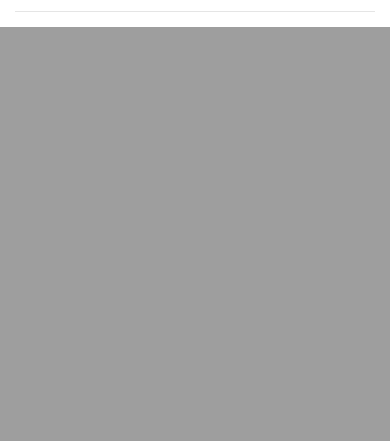
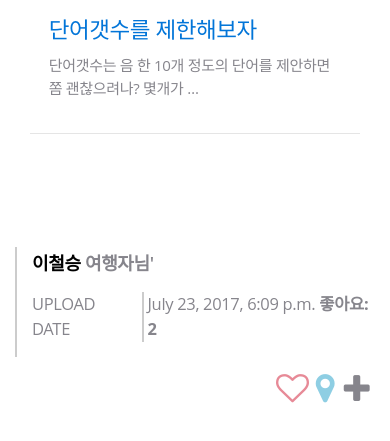
Before and after one commit to leechulseung/tourship, a Django app: page /newspeed/ in a window 390 px wide. Shown: the part 1466-1907 px from the top of the page. Before the commit the page ends 1493 px from the top, so only its background shows below. Run offline with Django 3.2, Linux system fonts and the light colour scheme; a user stored in the database is signed in; data comes from the database, SQL or seed files in the repository; both versions use the stored data as it was after the commit; some libraries are stand-ins or nearby versions.

Commit message:
CRD구현, 댓글 구현, 좋아요 구현(ajax)

```diff
--- a/accounts/forms.py
+++ b/accounts/forms.py
@@ -91,9 +91,9 @@ class PostForm(forms.ModelForm):
         widgets={
             'local': forms.Select(attrs={'class':'form-control'}),
             'country': forms.Select(attrs={'class':'form-control'}),
-            'address': forms.TextInput(attrs={'class':'form-control px-0'}),
-            'title': forms.TextInput(attrs={'class':'form-control'}),
-            'tourdate': forms.TextInput(attrs={'class':'form-control','placeholder':'ex) 20170623'}),
-            'content': forms.Textarea(attrs={'class':'form-control'}),
+            'address': forms.TextInput(attrs={'class':'form-control px-0','placeholder':'상세주소'}),
+            'title': forms.TextInput(attrs={'class':'form-control','placeholder':'제목을 입력하세요.'}),
+            'tourdate': forms.TextInput(attrs={'class':'form-control','placeholder':'20170623'}),
+            'content': forms.Textarea(attrs={'class':'form-control','placeholder':'내용을 입력하세요.'}),
             'privacy': forms.Select(attrs={'class':'form-control'}),
         }
--- a/accounts/views.py
+++ b/accounts/views.py
@@ -30,7 +30,7 @@ def login(request):
 @login_required
 def index(request):
     post_list = Post.objects.all().filter(author=request.user)
-    form = PostForm(request.POST or None)
+    form = PostForm(request.POST or None, request.FILES or None)
     if form.is_valid():
         post =form.save(commit=False)
         post.author = request.user
--- /dev/null
+++ b/news/static/news/comment_ajax.js
@@ -0,0 +1,55 @@
+function getCookie(name) {
+    var cookieValue = null;
+    if (document.cookie && document.cookie != '') {
+        var cookies = document.cookie.split(';');
+        for (var i = 0; i < cookies.length; i++) {
+            var cookie = jQuery.trim(cookies[i]);
+            // Does this cookie string begin with the name we want?
+            if (cookie.substring(0, name.length + 1) == (name + '=')) {
+                cookieValue = decodeURIComponent(cookie.substring(name.length + 1));
+                break;
+            }
+        }
+    }
+    return cookieValue;
+}
+
+// unbind().bind() 더블클릭 방지
+$('.ajaxButton').unbind().bind("click", addAnswer);
+
+        function addAnswer(e){
+        e.submit
+        e.stopPropagation(); // 같은 영역에 속해있는 중복 클릭 방지
+        e.preventDefault();  // 이벤트 진행 중지
+
+        var pk = $(this).parent().attr('name'); //선택된 요소의 부모의 name속성 캐치
+
+        var message = $('.message'+pk+' #id_message').val()
+
+        var csrf = getCookie("csrftoken");
+
+        $.ajax({
+               type : 'post', // post방식으로 전송
+               url : "", // 서버로 보낼 url 주소
+               data : {  // 서버로 보낼 데이터들 dict형식
+                'pk':pk,
+                'message': message,
+                'csrfmiddlewaretoken': csrf,
+                },
+                // 서버에서 리턴받아올 데이터 형식
+               dataType : 'html',
+
+               //서버에서 무사히 html을 리턴하였다면 실행
+               success : function(data, textStatus, jqXHR){
+                $('.message'+pk+' #id_message').val("")
+                $('#ajax-comment'+pk).append(data);
+                //append(data);
+               },
+
+               //서버에서 html을 리턴해주지 못했다면
+               error : function(data, textStatus, jqXHR){
+                alert("실패 하였다.");
+               },
+
+           });
+       }
--- /dev/null
+++ b/news/static/news/destroy_ajax.js
@@ -0,0 +1,43 @@
+$('.destroy').unbind().bind("click", addAnswer);
+
+        function addAnswer(e){
+        e.submit
+        e.stopPropagation(); // 같은 영역에 속해있는 중복 클릭 방지
+        e.preventDefault();  // 이벤트 진행 중지
+
+        var pk = $(this).attr('name'); //선택된 요소의 부모의 name속성 캐치
+
+        var url = "/newspeed/destroy/";
+        var csrf = getCookie("csrftoken");
+
+        var destroy = confirm('정말로 삭제하시겠 습니까?')
+
+        if(destroy){
+          $.ajax({
+               type : 'post', // post방식으로 전송
+               url : url, // 서버로 보낼 url 주소
+               data : {  // 서버로 보낼 데이터들 dict형식
+                'pk':pk,
+                'csrfmiddlewaretoken': csrf,
+                },
+                // 서버에서 리턴받아올 데이터 형식
+               dataType : 'html',
+
+               //서버에서 무사히 html을 리턴하였다면 실행
+               success : function(data, textStatus, jqXHR){
+                location.reload();
+                alert("삭제 되었습니다.")
+                //append(data);
+               },
+
+               //서버에서 html을 리턴해주지 못했다면
+               error : function(data, textStatus, jqXHR){
+                alert("실패 하였다.");
+               },
+
+           });
+        }else{
+
+        }
+
+       }
--- /dev/null
+++ b/news/static/news/like_ajax.js
@@ -0,0 +1,27 @@
+$(".like").click(function(e){
+    e.stopPropagation(); // 같은 영역에 속해있는 중복 클릭 방지
+    e.preventDefault();  // 이벤트 진행 중지
+    var pk = $(this).attr('name');
+    var url = $(this).attr('href');
+    var csrf = getCookie("csrftoken");
+    $.ajax({ // .like 버튼을 클릭하면 <새로고침> 없이 ajax로 서버와 통신하겠다.
+      type: "POST", // 데이터를 전송하는 방법을 지정
+      url: url, // 통신할 url을 지정
+      data: {'pk': pk, 'csrfmiddlewaretoken': csrf,}, // 서버로 데이터 전송시 옵션
+      dataType: "json", // 서버측에서 전송한 데이터를 어떤 형식의 데이터로서 해석할 것인가를 지정, 없으면 알아서 판단
+
+     // 서버측에서 전송한 Response 데이터 형식 (json)
+      // {'likes_count': post.like_count, 'message': message }
+
+      success: function(response){ // 통신 성공시 - 좋아요 갯수 변경, 유저 목록 변경
+
+        $("#count-"+pk).html("<string>좋아요</strong> :"+response.like_count);
+
+        //var users = $("#like-user-"+pk).text();
+      },
+     error: function(request, status, error){ // 통신 실패시 - 로그인 페이지 리다이렉트
+
+        //  alert("code:"+request.status+"\n"+"message:"+request.responseText+"\n"+"error:"+error);
+      },
+    });
+  })
--- /dev/null
+++ b/news/static/news/news_list_ajax.html
@@ -0,0 +1,5 @@
+ <tr>
+    <td width="20%">{{ comment.author.get_short_name }}</td>
+    <td width="50%">{{ comment.message }}</td>
+    <td width="30%">{{ comment.updated_at }}</td>
+</tr>
--- a/news/templates/news/news_list.html
+++ b/news/templates/news/news_list.html
@@ -14,7 +14,7 @@
             </button>
             <div class="collapse submit mt-1" id="collapseExample">
                 <form class="form-inline" action="" method="get">
-                    <input class="form-control mr-sm-2" type="text" placeholder="Search">
+                    <input class="form-control mr-sm-2" type="text" placeholder="Search" name="search">
                     <button class="btn btn-primary my-2 my-sm-0" type="submit">Search</button>
                 </form>
             </div>
@@ -29,27 +29,31 @@
                 <div class="btn-group d-flex row justify-content-end" role="group" aria-label="Basic example" data-toggle="bottons">
                     <button type="button" class="btn btn-secondary">실시간 순</button>
                     <button type="button" class="btn btn-secondary">좋아요 순</button>
-                    <button type="button" class="btn btn-secondary"><a href=./newspeed2.html>실시간 타임라인 보기</a></button>
+                    <button type="button" class="btn btn-secondary"><a href="{% url 'news:news_list' %}" data-method="get" data-value="1" data-value="se">실시간 타임라인 보기</a></button>
                 </div>
             </section>
 <!-- 필터 끝 -->
 
 <!-- 게시글 시작 -->
+        {% for post in post_list %}
+        <div class="container pt-5 mt-5">
             <section class="posts pt-4">
                 <ul class="row justify-content-center">
                     <li class="col-12 col-sm-6">
                         <div class="post pl-3 pt-1">
-                            <p class="post_user"><a href="#">'박기철</a> 여행자님'</p>
+                            <p class="post_user"><a href="#">{{ post.author.get_short_name }}</a> 여행자님'</p>
                             <div class="d-flex flex-nowrap">
                                 <p class="post_upload">UPLOAD DATE</p>
                                 <!-- 게시글 게시 시간 -->
-                                <p class="post_date ml-2 pl-1">2017.07.01 PM 03:15</p>
+                                <p class="post_date ml-2 pl-1">{{ post.updated_at }} <strong id="count-{{post.id}}">좋아요: {{post.like_set.count}}</strong></p>
                             </div>
                         </div>
                     </li>
                     <li class="col-12 col-sm-6">
                         <div class="icon pt-3 pr-3 row justify-content-end">
-                            <i class="fa fa-heart-o fa-2x px-1" aria-hidden="true"></i>
+                        <!--좋아요 버튼-->
+                            <a name="{{post.id}}" href="{% url 'news:post_like' %}" class="like"><i class="fa fa-heart-o fa-2x px-1 " aria-hidden="true" ></i></a>
+                        <!--//좋아요 버튼 끝 -->
                             <i class="fa fa-map-marker fa-2x px-1" aria-hidden="true"></i>
                             <div class="dropdown">
                                 <button class="btn_option" type="button" id="dropdownMenuButton" data-toggle="dropdown" aria-haspopup="true" aria-expanded="false">
@@ -57,27 +61,31 @@
                                 </button>
                                 <!-- 게시글 공유 -->
                                 <div class="dropdown-menu" aria-labelledby="dropdownMenuButton">
+                                {% if user == post.author %}
                                     <a class="dropdown-item" href="#"><i class="fa fa-share-alt" aria-hidden="true"></i> 공유하기 </a>
+                                <!-- 게시글 수정 -->
+                                    <a class="dropdown-item" href="#"><i class="fa fa-times-circle-o" aria-hidden="true"></i> 수정하기 </a>
+                                <!-- 게시글 삭제 ajax-->
+                                    <a class="dropdown-item destroy" name="{{ post.id }}" href="#"><i class="fa fa-times-circle-o" aria-hidden="true"></i> 삭제하기 </a>
+                                {% else %}
                                     <!-- 게시자 신고 -->
                                     <a class="dropdown-item" href="#"><i class="fa fa-ban" aria-hidden="true"></i> 신고하기 </a>
                                     <!-- 게시자 차단 -->
                                     <a class="dropdown-item" href="#"><i class="fa fa-times-circle-o" aria-hidden="true"></i> 차단하기 </a>
-                                <!-- 게시글 수정 -->
-                                    <a class="dropdown-item" href="#"><i class="fa fa-times-circle-o" aria-hidden="true"></i> 수정하기 </a>
-                                <!-- 게시글 삭제 -->
-                                    <a class="dropdown-item" href="#"><i class="fa fa-times-circle-o" aria-hidden="true"></i> 삭제하기 </a>
+                                {% endif %}
                                 </div>
                             </div>
                         </div>
                     </li>
                 </ul>
             </section>
+
             <!-- 카드 내용 시작 -->
             <div class="group__card row mx-0">
                 <div class="col-12">
                     <div class="row">
                         <!-- 이미지 확대 모달 -->
-                        <div class="col-12 col-sm-12 col-md-6 col-lg-6 px-0 mt-3 mt-md-0" data-toggle="modal" data-target=".bd-example-modal-lg2">
+                        <div class="col-12 col-sm-12 col-md-6 col-lg-6 px-0 mt-3 mt-md-0" data-toggle="modal" data-target=".imgModal{{post.id}}">
                             <a href="#" class="tourbook__main__container d-flex justify-content-center">
                                 <img class="tourbook__main__img card-img-top height-fix" src="http://cfile27.uf.tistory.com/image/202F1C464DD57EB6158D14" alt>
                             </a>
@@ -104,11 +112,11 @@
                                         </a>
                                     </div>
                                     <!-- 게시글 전체보기 모달 -->
-                                    <div class="card-block" data-toggle="modal" data-target=".bd-example-modal-lg">
+                                    <div class="card-block" data-toggle="modal" data-target=".boaderModal{{post.id}}">
                                         <a href="#">
                                             <!--게시글 요약 내용-->
-                                            <h4 class="card-title">제목</h4>
-                                            <p class="card-text">요약 내용은 요기에 </p>
+                                            <h4 class="card-title">{{ post.title|truncatewords:4 }}</h4>
+                                            <p class="card-text">{{ post.content|truncatewords:10  }}</p>
                                         </a>
                                     </div>
                                     <!-- 게시글 전체보기 모달 끝 -->
@@ -119,33 +127,39 @@
                 </div>
             </div>
             <hr>
+            </div>
+        </div>
 <!-- 게시글 끝 -->
-        </div>
     </main>
 
     <!-- 사진 확대 모달 -->
-    <div class="modal fade bd-example-modal-lg2" tabindex="-1" role="dialog" aria-labelledby="myLargeModalLabel" aria-hidden="true">
+    <div class="modal fade imgModal{{post.id}}" tabindex="-1" role="dialog" aria-labelledby="myLargeModalLabel" aria-hidden="true">
     <div class="modal-dialog modal-lg" role="document">
         <div class="modal-content">
             <div class="modal-header">
-                <h5 class="modal-title" id="exampleModalLabel">박기철 여행자님의 게시글</h5>
+                <h5 class="modal-title" id="exampleModalLabel">{{ post.author.get_short_name }} 여행자님의 게시글</h5>
                 <button type="button" class="close" data-dismiss="modal" aria-label="Close">
                     <span aria-hidden="true">&times;</span>
                 </button>
             </div>
             <div class="modal-body">
+                {% if post.photo %}
+                    <img src="{{post.photo.url}}"/>
+                {% else %}
                     <img class="tourbook__main__img card-img-top height-fix" src="http://cfile27.uf.tistory.com/image/202F1C464DD57EB6158D14" alt>
+                {% endif %}
             </div>
         </div>
     </div>
 </div>
-    <!-- 자세한 내용 모달 -->
+<!--// 사진 확대 모달 끝 -->
+
 <!-- Modal content -->
-<div class="modal fade bd-example-modal-lg" tabindex="-1" role="dialog" aria-labelledby="myLargeModalLabel" aria-hidden="true">
+<div class="modal fade boaderModal{{post.id}}" tabindex="-1" role="dialog" aria-labelledby="myLargeModalLabel" aria-hidden="true">
     <div class="modal-dialog modal-lg" role="document">
         <div class="modal-content">
             <div class="modal-header">
-                <h5 class="modal-title" id="exampleModalLabel">박기철 여행자님의 게시글</h5>
+                <h5 class="modal-title" id="exampleModalLabel">{{ post.author.get_short_name}} 여행자님의 게시글</h5>
                 <button type="button" class="close" data-dismiss="modal" aria-label="Close">
                     <span aria-hidden="true">&times;</span>
                 </button>
@@ -158,10 +172,10 @@
                             <div class="row justify-content-center">
                                 <div class="col-sm-8 col-12">
                                     <div class="post pl-6">
-                                        <p class="post_user"><a href="#">'박기철</a> 여행자님'</p>
+                                        <p class="post_user"><a href="#">'{{ post.author.get_short_name }}</a> 여행자님'</p>
                                         <div class="d-flex flex-nowrap">
                                             <p class="post_upload">UPLOAD DATE</p>
-                                            <p class="post_date ml-2 pl-1">2017.07.01 PM 03:15</p>
+                                            <p class="post_date ml-2 pl-1">{{ post.updated_at}}</p>
                                         </div>
                                     </div>
                                     <div id="carouselExampleIndicators" class="carousel slide" data-ride="carousel">
@@ -170,6 +184,7 @@
                                             <li data-target="#carouselExampleIndicators" data-slide-to="1"></li>
                                             <li data-target="#carouselExampleIndicators" data-slide-to="2"></li>
                                         </ol>
+                                        <!-- 게시글 안 이미지 -->
                                         <div class="carousel-inner" role="listbox">
                                             <div class="carousel-item active">
                                                 <a href="#" class="card-img_container d-flex justify-content-center align-items-center">
@@ -206,33 +221,32 @@
                                                 <i class="fa fa-plus fa-2x pb-2" aria-hidden="true"></i>
                                             </button>
                                             <div class="dropdown-menu" aria-labelledby="dropdownMenuButton">
+                                                {% if user.is_authenticated %}
                                                     <a class="dropdown-item" href="#"><i class="fa fa-share-alt" aria-hidden="true"></i> 공유하기 </a>
+                                                <!-- 게시글 수정 -->
+                                                    <a class="dropdown-item" href="#"><i class="fa fa-times-circle-o" aria-hidden="true"></i> 수정하기 </a>
+                                                <!-- 게시글 삭제 -->
+                                                    <a class="dropdown-item destroy" name="{{post.id}}" href="#"><i class="fa fa-times-circle-o" aria-hidden="true"></i> 삭제하기</a>
+                                                {% else %}
+                                                    <!-- 게시자 신고 -->
                                                     <a class="dropdown-item" href="#"><i class="fa fa-ban" aria-hidden="true"></i> 신고하기 </a>
+                                                    <!-- 게시자 차단 -->
                                                     <a class="dropdown-item" href="#"><i class="fa fa-times-circle-o" aria-hidden="true"></i> 차단하기 </a>
-                                                <a class="dropdown-item" href="#"><i class="fa fa-times-circle-o" aria-hidden="true"></i> 수정하기 </a>
-                                                <a class="dropdown-item" href="#"><i class="fa fa-times-circle-o" aria-hidden="true"></i> 삭제하기 </a>
+                                                {% endif %}
                                             </div>
                                         </div>
                                     </div>
-                                    <p class="post_content pt-4">Lorem ipsum dolor sit amet, consectetur adipisicing elit. Quidem enim, sint quas repudiandae, et placeat nesciunt, ipsa harum officia, numquam excepturi dolor fugit nostrum modi. Architecto impedit accusamus sequi laborum.</p>
+                                    <p class="post_content pt-4">{{ post.content }}</p>
                                 </div>
                                 <table class="table mt-4">
-                                    <tbody>
+                                    <tbody id = "ajax-comment{{post.id}}">
+                                        {% for comment in post.news_comments.all %}
                                         <tr>
-                                            <td width="20%">박기철</td>
-                                            <td width="50%">멋지네요!</td>
-                                            <td width="30%">2017.07.03 AM 10:00</td>
+                                            <td width="20%">{{ comment.author.get_short_name }}</td>
+                                            <td width="50%">{{ comment.message }}</td>
+                                            <td width="30%">{{ comment.updated_at }}</td>
                                         </tr>
-                                        <tr>
-                                            <td width="20%">이두희</td>
-                                            <td width="50%">상지대 우승!</td>
-                                            <td width="30%">2017.07.03 AM 10:00</td>
-                                        </tr>
-                                        <tr>
-                                            <td width="20%">노지승</td>
-                                            <td width="55%">빠잉~</td>
-                                            <td width="25%">2017.07.03 AM 10:00</td>
-                                        </tr>
+                                        {% endfor %}
                                     </tbody>
                                 </table>
                                 <div class="d-flex">
@@ -258,12 +272,17 @@
                                 </div>
                                 <div class="container">
                                     <div class="row">
-                                        <div class="reply">
-                                            <input type="text" class="form-control mb-2 mr-sm-2 mb-sm-0 reply_text" placeholder="댓글달기">
+                                        <div class="reply message{{post.id}}">
+                                            {{ form.message }}
                                         </div>
-                                        <div class="reply_submit">
-                                            <button type="submit" class="btn btn-primary">확인</button>
+                                        <div class="reply_submit" name="{{post.id}}">
+                                            <button type="button" class="btn btn-primary ajaxButton">확인</button>
                                         </div>
+                                        <p>{{form.non_field_errors}}</p>
+                                        {% for error in form.message.errors %}
+                                            <p>{{error}}</p>
+                                        {% endfor %}
+                                        <p></p>
                                     </div>
                                 </div>
                             </div>
@@ -274,8 +293,18 @@
         </div>
     </div>
 </div>
+{% endfor %}
 {% endblock %}
 
+{% block script %}
+    <script type="text/javascript" src="https://cdnjs.cloudflare.com/ajax/libs/jquery/3.2.1/jquery.min.js"></script>
+    <script type="text/javascript" src="{% static 'news/comment_ajax.js' %}"></script>
+    <script type="text/javascript" src="{% static 'news/destroy_ajax.js' %}"></script>
+    <script type="text/javascript" src="{% static 'news/like_ajax.js' %}  ">
+
+
+    </script>
+{% endblock script %}
 {% block index_modal %}
 {% endblock index_modal%}
 
--- /dev/null
+++ b/news/templates/news/news_list_ajax.html
@@ -0,0 +1,5 @@
+ <tr>
+    <td width="20%">{{ comment.author.get_short_name }}</td>
+    <td width="50%">{{ comment.message }}</td>
+    <td width="30%">{{ comment.updated_at }}</td>
+</tr>
--- a/news/urls.py
+++ b/news/urls.py
@@ -3,4 +3,7 @@ from . import views
 
 urlpatterns = [
     url(r'^$', views.news_list , name="news_list"),
+    url(r'^destroy/$', views.news_destroy, name="destroy"),
+    url(r'^update/$', views.news_update, name="update"),
+    url(r'^like/$', views.news_like, name='post_like'),
 ]
--- a/news/views.py
+++ b/news/views.py
@@ -1,6 +1,59 @@
-from django.shortcuts import render
+import json
+from django.shortcuts import render, HttpResponse , get_object_or_404
 from django.contrib.auth.decorators import login_required
+from .models import Post, Comment, CommentForm
 
 @login_required
-def news_list(reqeust):
-    return render(reqeust, 'news/news_list.html')
+def news_list(request):
+    post_list = Post.objects.all().order_by('-id')
+    form = CommentForm(request.POST or None)
+
+    search = request.GET.get('search', None)
+    real_time = request.GET.get('real', None)
+    if search:
+        post_list = post_list.filter(title__icontains=search)
+
+    if request.is_ajax():
+        pk = request.POST.get('pk', None)
+        post = Post.objects.get(pk=pk)
+        if form.is_valid():
+            com= form.save(commit=False)
+            com.author = request.user
+            com.post = post
+            com.save()
+            return render(request,'news/news_list_ajax.html',{
+                'comment':com
+                })
+    return render(request, 'news/news_list.html',{
+        'post_list':post_list,
+        'form':form,
+        })
+
+@login_required
+def news_update(request):
+    pass
+
+@login_required
+def news_destroy(request):
+    pk = request.POST.get('pk', None)
+    post = Post.objects.get(pk=pk)
+    post.delete()
+    return HttpResponse('clear')
+
+def news_like(request):
+    pk = request.POST.get('pk', None)
+    print(pk)
+    post = get_object_or_404(Post, pk=pk)
+    # 중간자 모델 Like 를 사용하여, 현재 post와 request.user에 해당하는 Like 인스턴스를 가져온다.
+    post_like, post_like_created = post.like_set.get_or_create(user=request.user)
+
+    if not post_like_created:
+        post_like.delete()
+        message = "좋아요 취소"
+    else:
+        message = "좋아요"
+
+    context = {'like_count': post.like_count,
+               'message': message,
+               'nickname': request.user.first_name }
+    return HttpResponse(json.dumps(context))
--- a/tour/templates/layout.html
+++ b/tour/templates/layout.html
@@ -160,7 +160,9 @@
               <div class="form-group row mb-0">
                 <label for="{{ form.country.id_for_label }} {{ form.local.id_for_label }} {{ form.address.id_for_label }}" class="col-3 col-form-label pr-0">여행지역</label>
                 <div class="form-group mr-2">
+                  <div class="col-10">
                   {{ form.country }}
+                  </div>
                 </div>
                 <div class="form-group mr-2">
                   <div class="col-10">
```
Also changed, not shown: news/models.py (+38 -5 lines), db.sqlite3, news/migrations/0003_auto_20170723_1859.py (added). Lines whose indentation alone changed are shown as unchanged.
